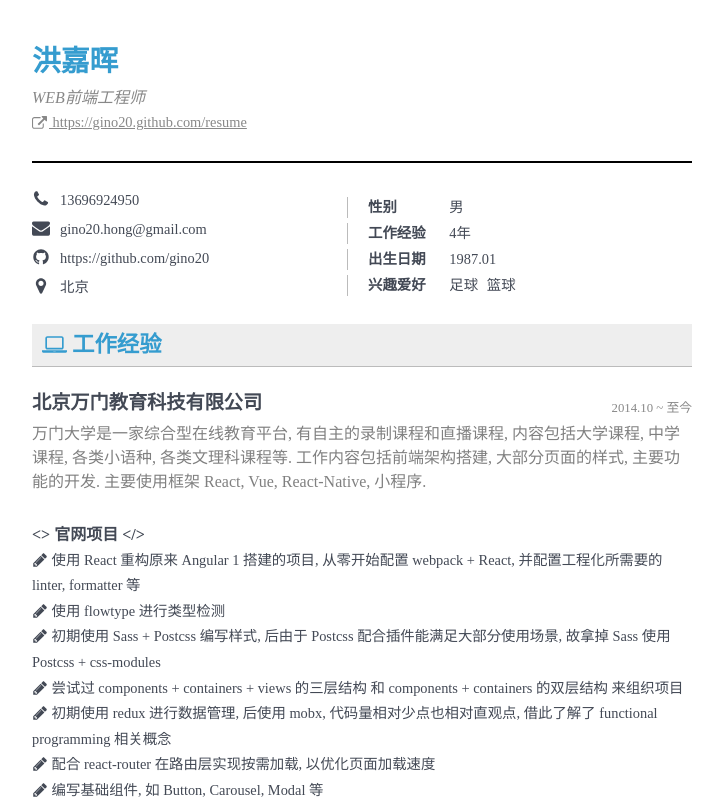
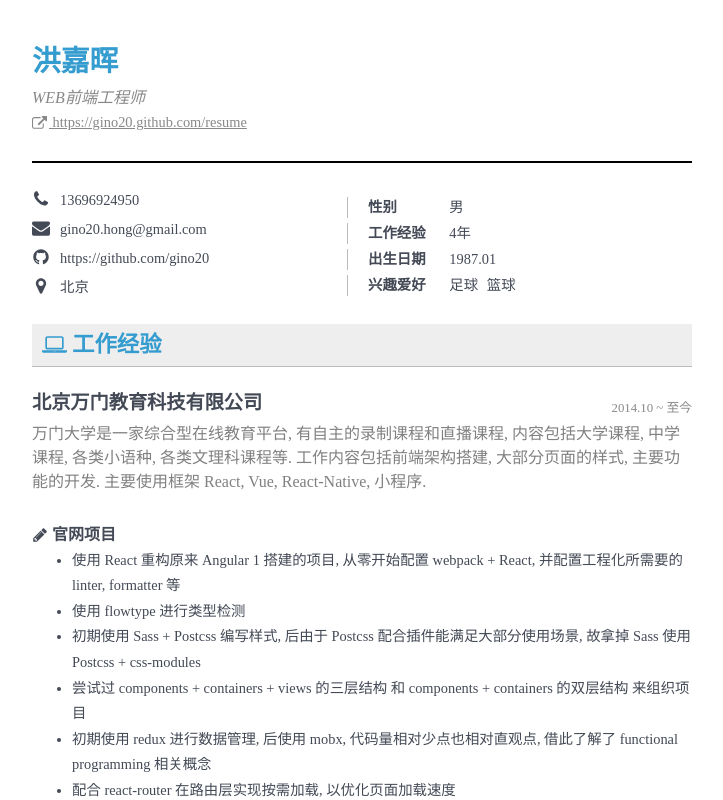
Before and after one commit to gino20/resume, a Vue app: page /#/ in a window 1280 px wide. Shown: the top 800 px of the page, without its empty margins (278-1001 px from the left). Built offline with nearby package versions, Linux system fonts and the light colour scheme.

Commit message:
fix: update style

```diff
--- a/src/components/Career.vue
+++ b/src/components/Career.vue
@@ -12,8 +12,10 @@
       </div>
       <ul class="projects-list">
         <li class="project" v-for="project in c.projects">
-          <div class="name">&lt;&gt; {{project.name}} &lt;/&gt;</div>
-          <div class="mission" v-for="mission in project.missions"><img class="small-icon" :src="pencilIcon" alt=""> {{mission}}</div>
+          <div class="name"><img class="small-icon" :src="pencilIcon" alt="">&nbsp;{{project.name}}</div>
+          <ul>
+            <li class="mission" v-for="mission in project.missions">{{mission}}</li>
+          </ul>
         </li>
       </ul>
     </div>
@@ -114,4 +116,8 @@ export default {
     vertical-align: text-bottom;
     fill: #bbb;
   }
+
+  .mission {
+    list-style: disc;
+  }
 </style>
```
